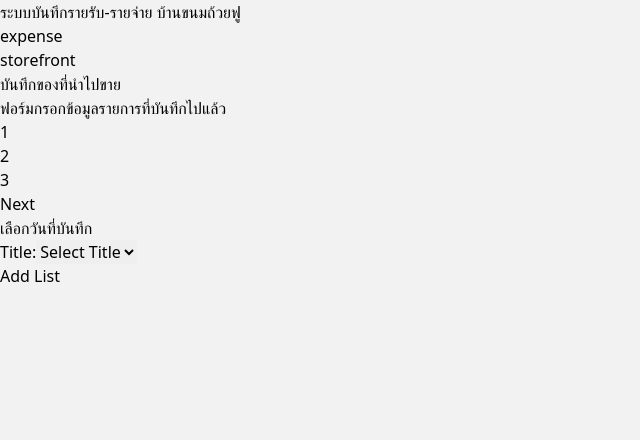
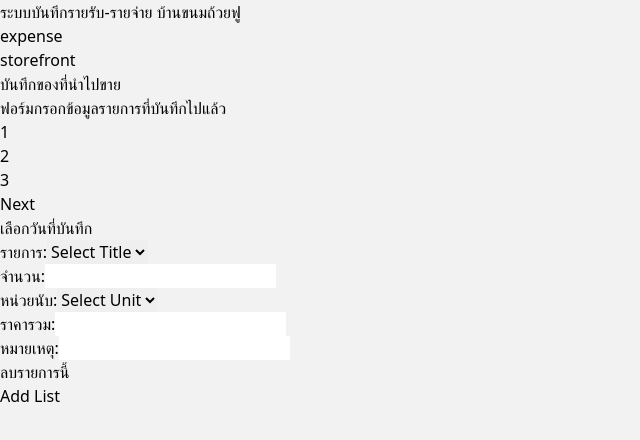
Before and after one commit to NiratKashom/bankanomthai_biz_mng, a React (Vite) app: page /storefront in a window 1280 px wide. Shown: the top 440 px of the page, without its empty margins (0-640 px from the left). Built offline with nearby package versions, Linux system fonts and the light colour scheme.

Commit message:
implement useContext for sf form

```diff
--- a/src/App.jsx
+++ b/src/App.jsx
@@ -6,7 +6,8 @@ import Button from "./components/Button";
 import Expense from "./pages/Expense";
 import Storefront from "./pages/Storefront";
 import MainContainer from "./components/MainContainer";
-import "./App.css"
+import "./App.css";
+import { SfFormDataProvider } from "./context/SfFormDataContext";
 
 const Home = () => {
   return (
@@ -32,11 +33,13 @@ const App = () => {
       <BrowserRouter>
         <Navbar />
         <MainContainer>
-          <Routes>
-            <Route path="/" element={<Home />} />
-            <Route path="/expense" element={<Expense />} />
-            <Route path="/storefront" element={<Storefront />} />
-          </Routes>
+          <SfFormDataProvider>
+            <Routes>
+              <Route path="/" element={<Home />} />
+              <Route path="/expense" element={<Expense />} />
+              <Route path="/storefront" element={<Storefront />} />
+            </Routes>
+          </SfFormDataProvider>
         </MainContainer>
       </BrowserRouter>
     </>
--- a/src/components/MainContainer.jsx
+++ b/src/components/MainContainer.jsx
@@ -3,7 +3,7 @@ import React from 'react'
 function MainContainer({children}) {
   return (
     <div
-      className="container mx-auto max-w-60 bg-white p-4 h-5/6"
+      className="container mx-auto max-w-50 bg-white p-4 h-5/6"
     >
       {children}
     </div>
--- a/src/components/SfInputForm.jsx
+++ b/src/components/SfInputForm.jsx
@@ -1,16 +1,27 @@
-import React from "react";
+import React, { useContext } from "react";
+import { SfFormDataContext } from "../context/SfFormDataContext";
 
-function SfInputForm({ data,idx, handleInputChange }) {
+function SfInputForm({ data, idx }) {
+  const { updateFormData, deleteFormDataItem } = useContext(SfFormDataContext);
+
+  const handleInputChange = (target, idx) => {
+    const { name, value } = target;
+    updateFormData(idx, { [name]: value });
+  };
+
   return (
-    <>
-
+    // <div className={`${idx % 2 && 'bg-slate-100'} p-4`}>
+    <div className="hover:bg-slate-100 p-2 border-t-4">
+      {/* <div className="flex justify-between mb-2">
+        <div className="text-2xl font-semibold">รายการที่ {idx + 1}</div>
+      </div> */}
       <div className="flex space-x-2 mb-2">
         <div className="w-1/4">
-          <label className="block font-semibold mb-1">Title:</label>
+          <label className="block  mb-1">รายการ:</label>
           <select
             name="title"
             value={data.title}
-            onChange={handleInputChange}
+            onChange={(e) => handleInputChange(e.target, idx)}
             className="border border-gray-300 rounded px-2 py-1 w-full"
           >
             <option value="">Select Title</option>
@@ -20,23 +31,23 @@ function SfInputForm({ data,idx, handleInputChange }) {
           </select>
         </div>
 
-        {/* <div className="w-1/4">
-          <label className="block font-semibold mb-1">Amount:</label>
+        <div className="w-1/4">
+          <label className="block mb-1">จำนวน:</label>
           <input
             type="number"
             name="amount"
-            value={formData.amount}
-            onChange={handleInputChange}
+            value={data.amount}
+            onChange={(e) => handleInputChange(e.target, idx)}
             className="border border-gray-300 rounded px-2 py-1 w-full"
           />
         </div>
 
         <div className="w-1/4">
-          <label className="block font-semibold mb-1">Unit:</label>
+          <label className="block  mb-1">หน่วยนับ:</label>
           <select
             name="unit"
-            value={formData.unit}
-            onChange={handleInputChange}
+            value={data.unit}
+            onChange={(e) => handleInputChange(e.target, idx)}
             className="border border-gray-300 rounded px-2 py-1 w-full"
           >
             <option value="">Select Unit</option>
@@ -44,33 +55,44 @@ function SfInputForm({ data,idx, handleInputChange }) {
             <option value="Unit 2">Unit 2</option>
             <option value="Unit 3">Unit 3</option>
           </select>
-        </div> */}
+        </div>
+
+        <div className="w-1/4">
+          <label className="block  mb-1">ราคารวม:</label>
+          <input
+            type="number"
+            name="totalPrice"
+            value={data.totalPrice}
+            onChange={(e) => handleInputChange(e.target, idx)}
+            className="border border-gray-300 rounded px-2 py-1 w-full"
+          />
+        </div>
       </div>
 
-      {/* <div className="flex space-x-2 mb-4">
-        <div className="w-2/4">
-          <label className="block font-semibold mb-1">Remark:</label>
+      <div className="flex space-x-2 mb-4">
+        <div className="w-3/4">
+          <label className="block  mb-1">หมายเหตุ:</label>
           <input
             type="text"
             name="remark"
-            value={formData.remark}
-            onChange={handleInputChange}
+            value={data.remark}
+            onChange={(e) => handleInputChange(e.target, idx)}
             className="border border-gray-300 rounded px-2 py-1 w-full"
           />
         </div>
 
-        <div className="w-1/4">
-          <label className="block font-semibold mb-1">Total Price:</label>
-          <input
-            type="number"
-            name="totalPrice"
-            value={formData.totalPrice}
-            onChange={handleInputChange}
-            className="border border-gray-300 rounded px-2 py-1 w-full"
-          />
+        <div className="w-1/4 flex justify-end items-end ">
+          <button
+            type="button"
+            className="text-red-500 border-red-500  px-2 py-2 rounded border-2
+            hover:text-white hover:bg-red-500"
+            onClick={() => deleteFormDataItem(idx)}
+          >
+            ลบรายการนี้
+          </button>
         </div>
-      </div> */}
-    </>
+      </div>
+    </div>
   );
 }
 
--- a/src/components/StorefrontForm.jsx
+++ b/src/components/StorefrontForm.jsx
@@ -1,29 +1,23 @@
-import React, { useState } from "react";
+import React, { useContext, useState } from "react";
 import SfFormStepper from "./SfFormStepper";
 import SfInputForm from "./SfInputForm";
+import { SfFormDataContext } from '../context/SfFormDataContext';
 
 const StorefrontForm = () => {
+  const { formData,setFormData } = useContext(SfFormDataContext);
+
   const [activeStep, setActiveStep] = useState(1);
-
-  const [formData, setFormData] = useState([
-    {
-      title: "",
-      amount: "",
-      unit: "",
-      totalPrice: "",
-      remark: "",
-    },
-  ]);
 
   // const [formList, setFormList] = useState([]);
 
-  const handleInputChange = (e) => {
-    const { name, value } = e.target;
-    setFormData((prevFormData) => ({
-      ...prevFormData,
-      [name]: value,
-    }));
-  };
+  // const handleInputChange = (target, idx) => {
+  //   const { name, value } = target;
+  //   setFormData((prevFormData) => {
+  //     const updatedFormData = [...prevFormData];
+  //     updatedFormData[idx] = { ...updatedFormData[idx], [name]: value };
+  //     return updatedFormData;
+  //   });
+  // };
 
   const handleNext = () => {
     setActiveStep((prevStep) => prevStep + 1);
@@ -34,33 +28,21 @@ const StorefrontForm = () => {
   };
 
   const handleAddList = () => {
-    setFormData((prevFormList) => [...prevFormList, {
-      title: "",
-      amount: "",
-      unit: "",
-      totalPrice: "",
-      remark: "",
-    }]);
-    // setFormData({
-    //   title: "",
-    //   amount: "",
-    //   unit: "",
-    //   totalPrice: "",
-    //   remark: "",
-    // });
+    setFormData((prevFormList) => [
+      ...prevFormList,
+      {
+        title: "",
+        amount: "",
+        unit: "",
+        totalPrice: "",
+        remark: "",
+      },
+    ]);
   };
 
   const handleSubmit = (e) => {
     e.preventDefault();
     console.log(formData);
-    // setFormList((prevFormList) => [...prevFormList, formData]);
-    // setFormData({
-    //   title: "",
-    //   amount: "",
-    //   unit: "",
-    //   totalPrice: "",
-    //   remark: "",
-    // });
     setActiveStep(() => 1);
   };
 
@@ -107,14 +89,17 @@ const StorefrontForm = () => {
 
         {activeStep === 1 &&
           formData.map((item, idx) => (
-            <SfInputForm key={"sfFormData" + idx} idx={idx} data={item}/>
-          ))
-        }
+            <SfInputForm
+              key={"sfFormData" + idx}
+              idx={idx}
+              data={item}
+            />
+          ))}
 
         {activeStep === 2 && <div>ใส่ของแถมหรือของเหลือ</div>}
         {activeStep === 3 && <div>ตรวจสอบก่อนบันทึก</div>}
 
-        <div className="flex justify-end">
+        <div className="flex justify-end mt-4">
           <button
             type="button"
             className="text-green-500 font-semibold px-4 py-2 rounded border-2 border-green-500"
--- /dev/null
+++ b/src/context/SfFormDataContext.jsx
@@ -0,0 +1,39 @@
+import React, { createContext, useState } from "react";
+
+export const SfFormDataContext = createContext();
+
+export const SfFormDataProvider = ({ children }) => {
+  const [formData, setFormData] = useState([
+    {
+      title: "",
+      amount: "",
+      unit: "",
+      totalPrice: "",
+      remark: "",
+    },
+  ]);
+
+  const updateFormData = (idx, updatedData) => {
+    setFormData((prevFormData) => {
+      const updatedFormData = [...prevFormData];
+      updatedFormData[idx] = { ...updatedFormData[idx], ...updatedData };
+      return updatedFormData;
+    });
+  };
+
+  const deleteFormDataItem = (index) => {
+    setFormData((prevFormData) => {
+      const updatedItems = [...prevFormData];
+      updatedItems.splice(index, 1);
+      return updatedItems;
+    });
+  };
+
+  return (
+    <SfFormDataContext.Provider
+      value={{ formData, setFormData, updateFormData,deleteFormDataItem }}
+    >
+      {children}
+    </SfFormDataContext.Provider>
+  );
+};
```
